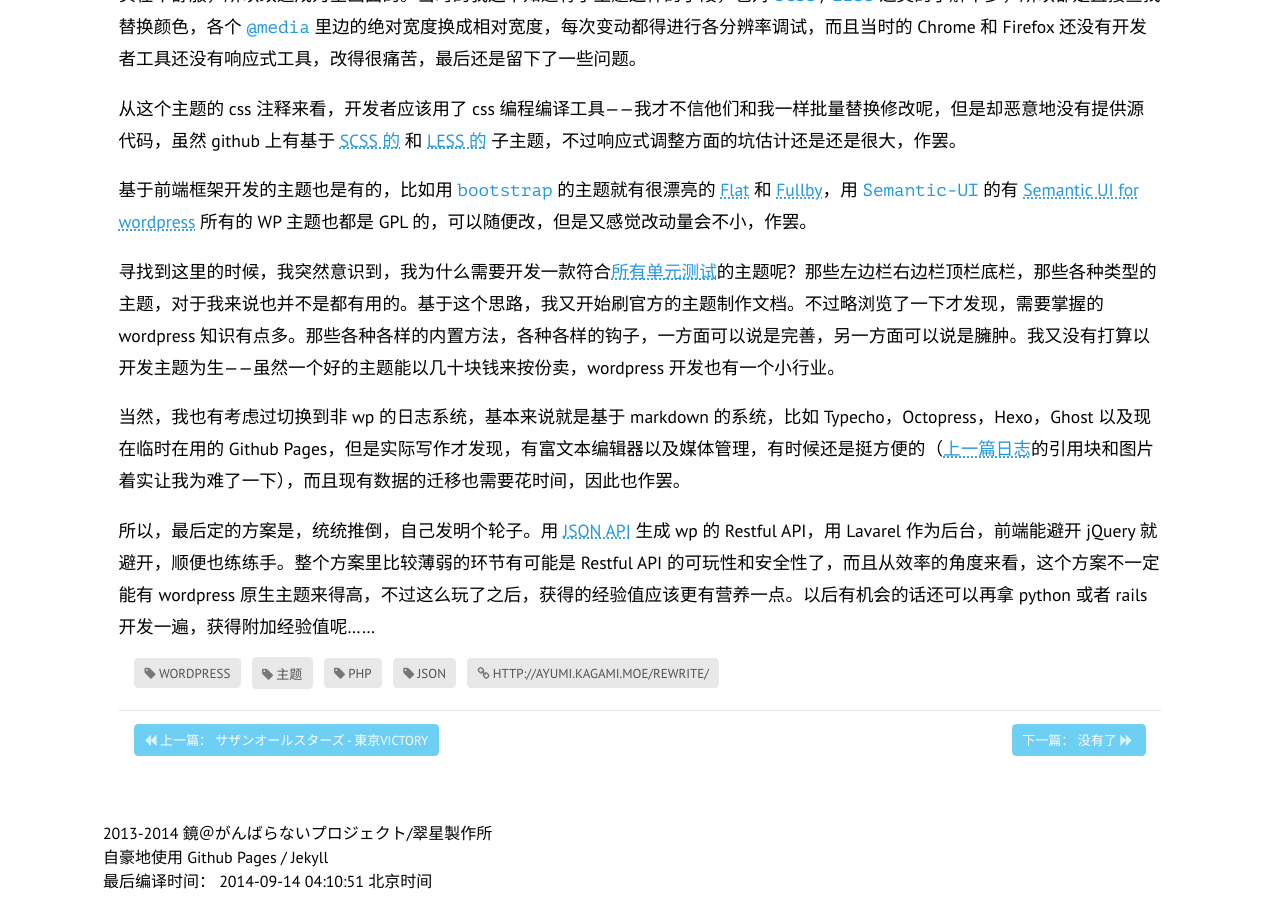
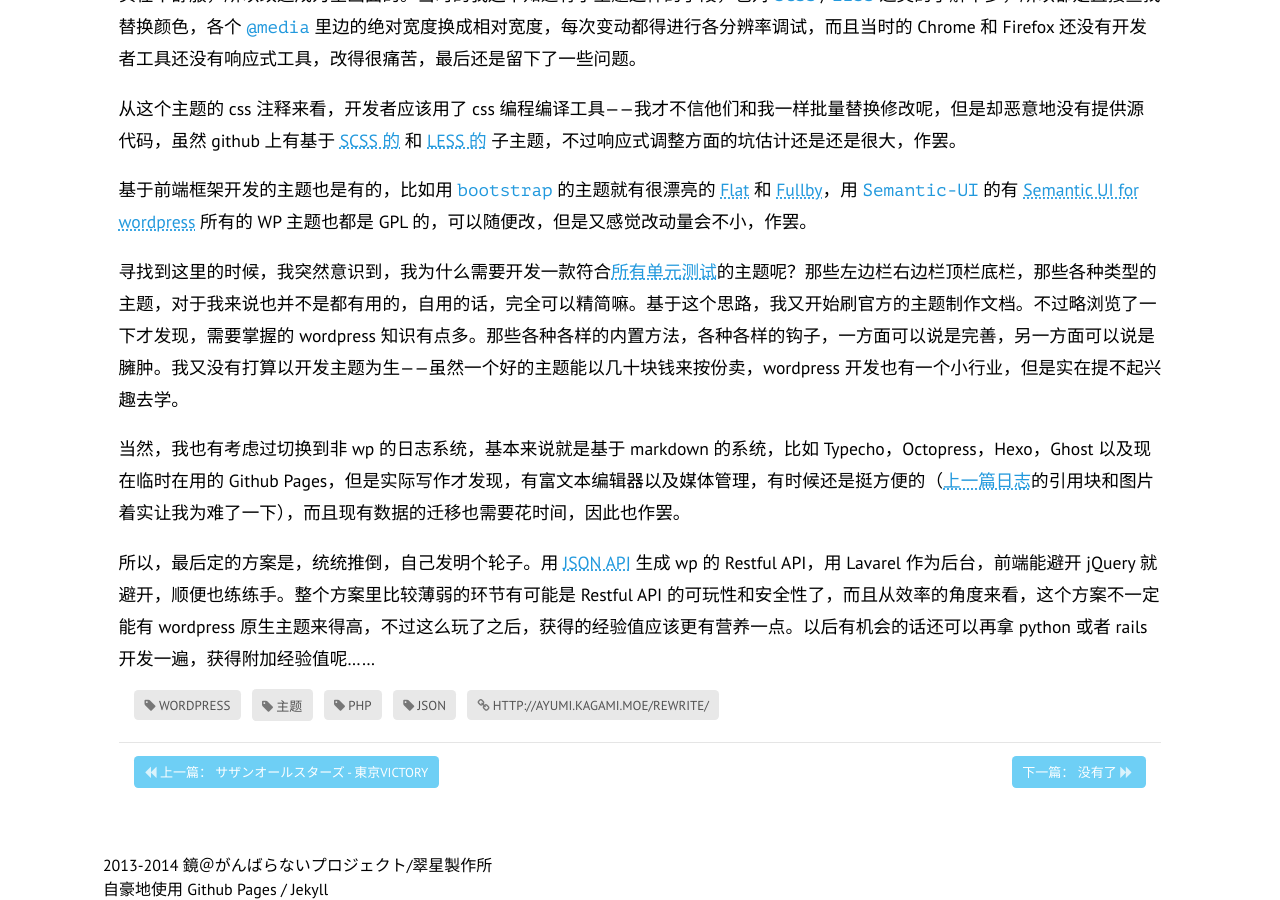
Before and after one commit to KagamiChan/ayumi, a Jekyll site: the page built from _posts/2014-09-14-rewrite.md, in a window 1280 px wide and 900 px high, scrolled down 576 px. Built offline with Jekyll 4.4.1, drawn with Linux system fonts in a browser that asks for light colours.

Commit message:
edit post

```diff
--- a/_posts/2014-09-14-rewrite.md
+++ b/_posts/2014-09-14-rewrite.md
@@ -18,7 +18,7 @@ date: 2014-09-14 04:05:00 +0800
 
 基于前端框架开发的主题也是有的，比如用 `bootstrap` 的主题就有很漂亮的 [Flat](http://demo.yoarts.com/flatblog/) 和 [Fullby](http://www.marchettidesign.net/fullby/demo/)，用 `Semantic-UI` 的有 [Semantic UI for wordpress](https://github.com/KagamiChan/Semantic-UI-WordPress) 所有的 WP 主题也都是 GPL 的，可以随便改，但是又感觉改动量会不小，作罢。
 
-寻找到这里的时候，我突然意识到，我为什么需要开发一款符合[所有单元测试](http://codex.wordpress.org/Theme_Unit_Test)的主题呢？那些左边栏右边栏顶栏底栏，那些各种类型的主题，对于我来说也并不是都有用的。基于这个思路，我又开始刷官方的主题制作文档。不过略浏览了一下才发现，需要掌握的 wordpress 知识有点多。那些各种各样的内置方法，各种各样的钩子，一方面可以说是完善，另一方面可以说是臃肿。我又没有打算以开发主题为生——虽然一个好的主题能以几十块钱来按份卖，wordpress 开发也有一个小行业。
+寻找到这里的时候，我突然意识到，我为什么需要开发一款符合[所有单元测试](http://codex.wordpress.org/Theme_Unit_Test)的主题呢？那些左边栏右边栏顶栏底栏，那些各种类型的主题，对于我来说也并不是都有用的，自用的话，完全可以精简嘛。基于这个思路，我又开始刷官方的主题制作文档。不过略浏览了一下才发现，需要掌握的 wordpress 知识有点多。那些各种各样的内置方法，各种各样的钩子，一方面可以说是完善，另一方面可以说是臃肿。我又没有打算以开发主题为生——虽然一个好的主题能以几十块钱来按份卖，wordpress 开发也有一个小行业，但是实在提不起兴趣去学。
 
 当然，我也有考虑过切换到非 wp 的日志系统，基本来说就是基于 markdown 的系统，比如 Typecho，Octopress，Hexo，Ghost 以及现在临时在用的 Github Pages，但是实际写作才发现，有富文本编辑器以及媒体管理，有时候还是挺方便的（[上一篇日志]({{ page.previous.url }})的引用块和图片着实让我为难了一下），而且现有数据的迁移也需要花时间，因此也作罢。
 
```
